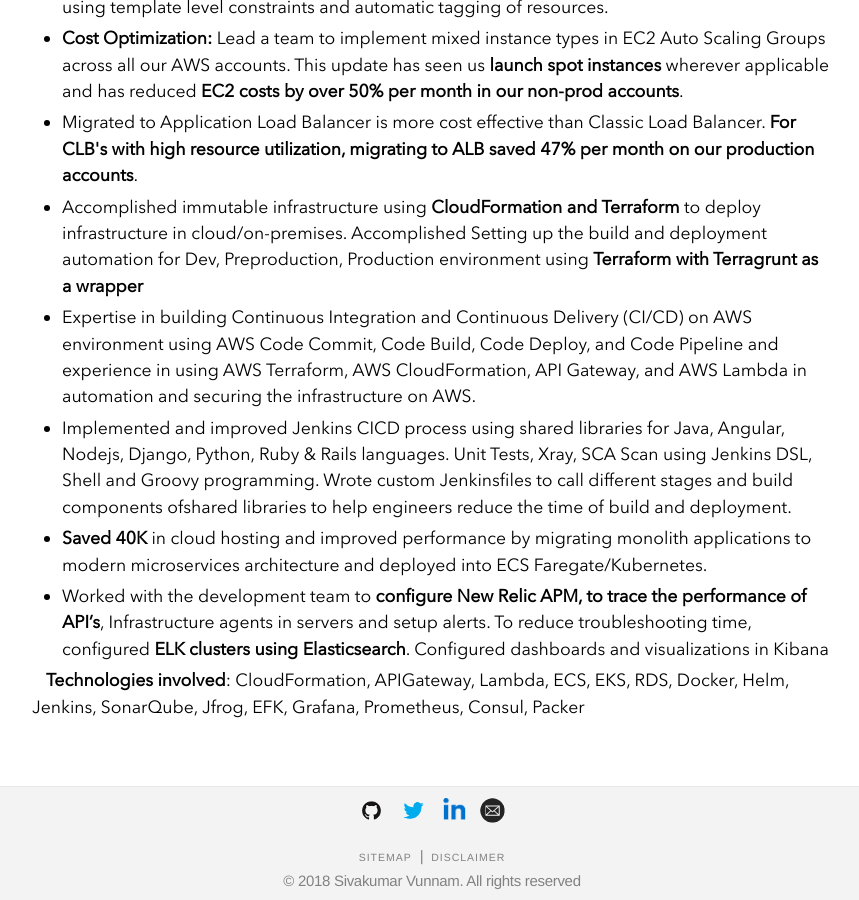
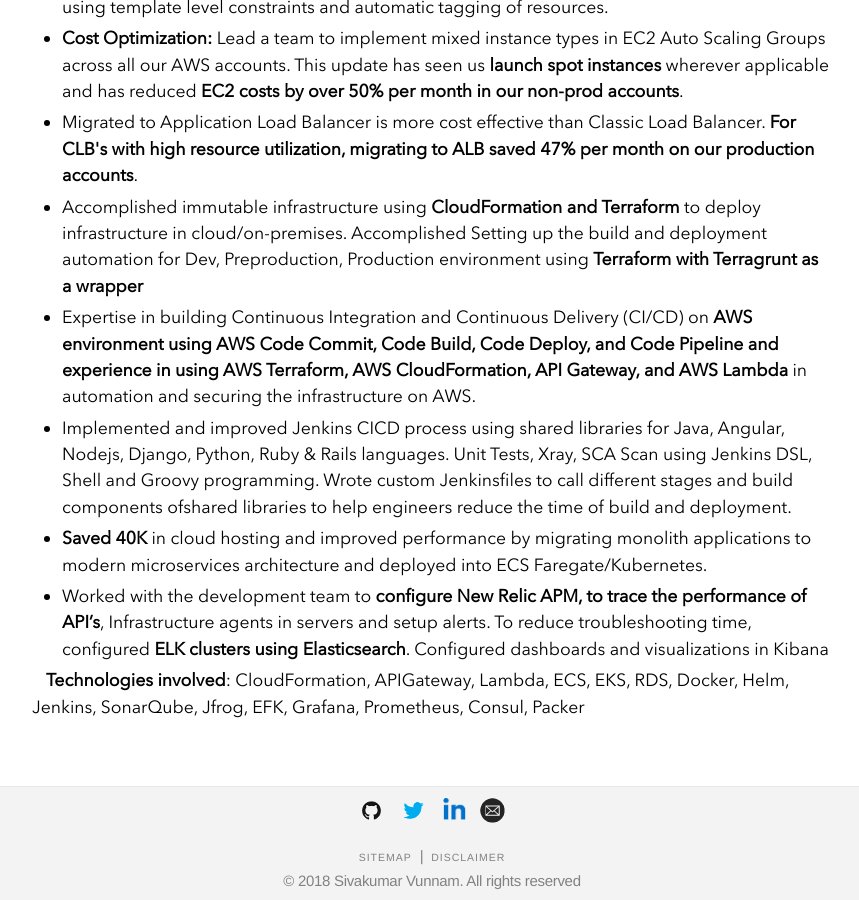
Before and after one commit to sivakumarvunnam/sivakumarvunnam.github.io, a Jekyll site: the page built from experiences.html, in a window 1280 px wide and 900 px high, scrolled down 1008 px. Shown: the whole window, without its empty margins (208-1067 px from the left). Built offline with Jekyll 4.4.1, drawn with Linux system fonts in a browser that asks for light colours; nearby versions of some CDN libraries.

Commit message:
highest necessary point's

```diff
--- a/_data/experiences.yml
+++ b/_data/experiences.yml
@@ -17,7 +17,7 @@
     - <b>Cost Optimization:</b> Lead a team to implement mixed instance types in EC2 Auto Scaling Groups across all our AWS accounts. This update has seen us <b>launch spot instances</b> wherever applicable and has reduced <b>EC2 costs by over 50% per month in our non-prod accounts</b>.
     - Migrated to Application Load Balancer is more cost effective than Classic Load Balancer. <b>For CLB's with high resource utilization, migrating to ALB saved 47% per month on our production accounts</b>.
     - Accomplished immutable infrastructure using <b>CloudFormation and Terraform</b> to deploy infrastructure in cloud/on-premises. Accomplished Setting up the build and deployment automation for Dev, Preproduction, Production environment using <b>Terraform with Terragrunt as a wrapper</b>
-    - Expertise in building Continuous Integration and Continuous Delivery (CI/CD) on </b>AWS environment using AWS Code Commit, Code Build, Code Deploy, and Code Pipeline and experience in using AWS Terraform, AWS CloudFormation, API Gateway, and AWS Lambda</b> in automation and securing the infrastructure on AWS.
+    - Expertise in building Continuous Integration and Continuous Delivery (CI/CD) on <b>AWS environment using AWS Code Commit, Code Build, Code Deploy, and Code Pipeline and experience in using AWS Terraform, AWS CloudFormation, API Gateway, and AWS Lambda</b> in automation and securing the infrastructure on AWS.
     - Implemented and improved Jenkins CICD process using shared libraries for Java, Angular, Nodejs, Django, Python, Ruby & Rails languages. Unit Tests, Xray, SCA Scan using Jenkins DSL, Shell and Groovy programming. Wrote custom Jenkinsfiles to call different stages and build components ofshared libraries to help engineers reduce the time of build and deployment.
     - <b>Saved 40K</b> in cloud hosting and improved performance by migrating monolith applications to modern microservices architecture and deployed into </b>ECS Faregate/Kubernetes</b>.
     - Worked with the development team to <b>configure New Relic APM, to trace the performance of API’s</b>, Infrastructure agents in servers and setup alerts. To reduce troubleshooting time, configured <b>ELK clusters using Elasticsearch</b>. Configured dashboards and visualizations in Kibana
```
